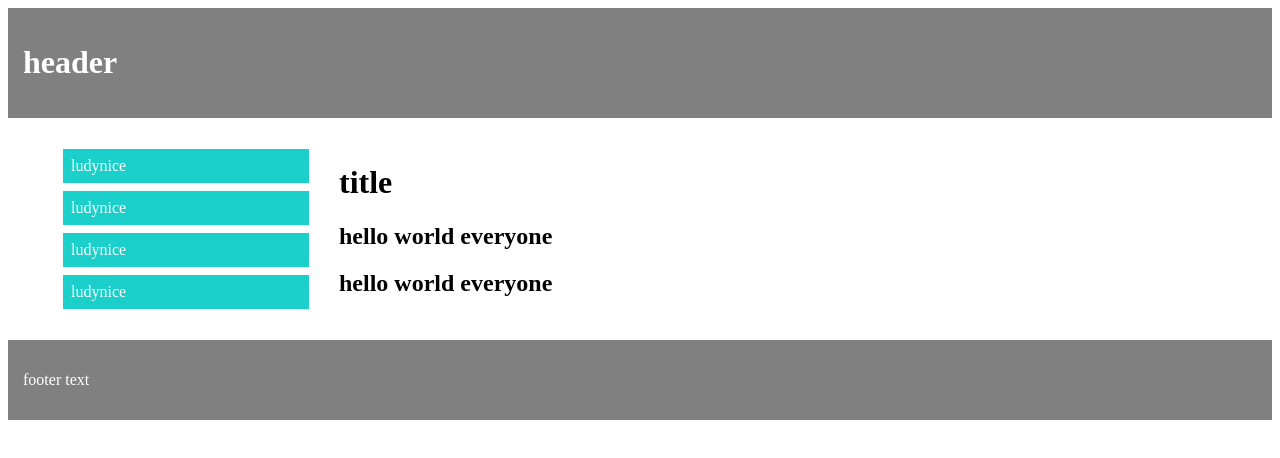
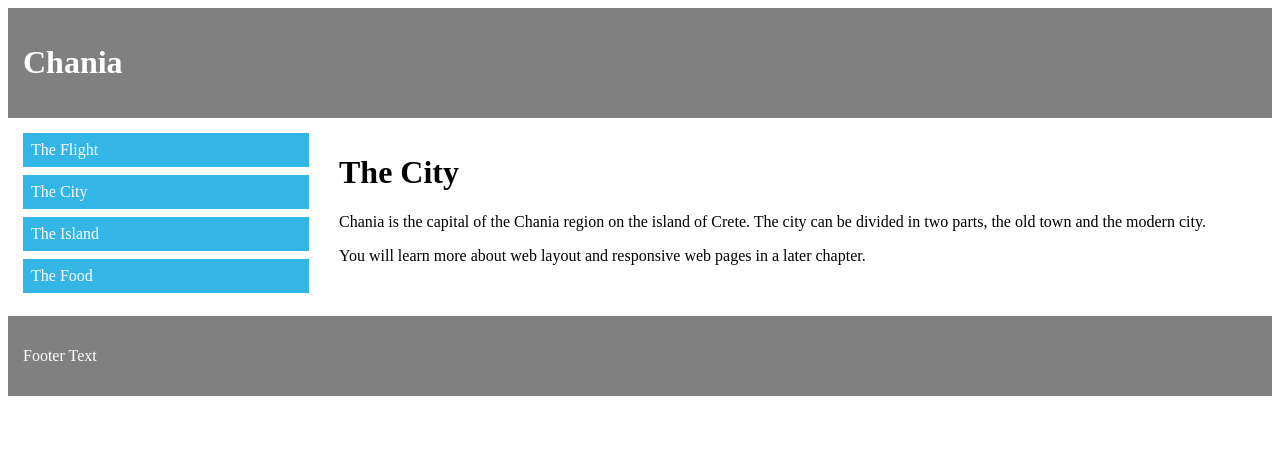
Before and after one commit to yelldo/learningH5, a plain HTML site: page html layout clear/float_and_clear4.html in a window 1280 px wide. Drawn offline with Linux system fonts and the light colour scheme.

Commit message:
commit twice

```diff
--- a/html layout clear/float_and_clear4.html
+++ b/html layout clear/float_and_clear4.html
@@ -1,78 +1,72 @@
-<!doctype html>
-<html lang="en">
+<!DOCTYPE html>
+<html>
 <head>
-    <meta charset="UTF-8">
-    <meta name="viewport"
-          content="width=device-width, user-scalable=no, initial-scale=1.0, maximum-scale=1.0, minimum-scale=1.0">
-    <meta http-equiv="X-UA-Compatible" content="ie=edge">
-    <title>Document</title>
     <style>
-        *{
+        * {
             box-sizing: border-box;
         }
-        div.container{
-            width:100%;
-        }
-        header,footer{
-            background-color: gray;
-            padding: 15px;
+        .header, .footer {
+            background-color: grey;
             color: white;
-        }
-        .column{
-            float:left;
             padding: 15px;
         }
-
-        .clearfix::after{
-            content:"";
+        .column {
+            float: left;
+            padding: 15px;
+        }
+        .clearfix::after {
+            content: "";
+            clear: both;
             display: table;
-            clear:both;
         }
-        .column.menu{
-            width:25%;
+        .menu {
+            width: 25%;
         }
-        .menu ul{
+        .content {
+            width: 75%;
+        }
+        .menu ul {
             list-style-type: none;
+            margin: 0;
+            padding: 0;
         }
-        .menu ul li{
-            background-color: #1bd0ca;
+        .menu li {
+            padding: 8px;
             margin-bottom: 8px;
-            padding: 8px;
-            color:white;
+            background-color: #33b5e5;
+            color: #ffffff;
         }
-        .menu ul li:hover{
-            background-color: #1AA4CA;
+        .menu li:hover {
+            background-color: #0099cc;
         }
-        .menu ul a {
-            text-decoration: none;
-        }
-        .column.content{
-            padding-top: 25px;
-            /*margin-left: 15px;*/
-            width:75%;
-        }
-
     </style>
 </head>
 <body>
-    <div class="container">
-        <header><h1>header</h1></header>
+
+<div class="header">
+    <h1>Chania</h1>
+</div>
+
 <div class="clearfix">
     <div class="column menu">
         <ul>
-                    <a href="#"><li>ludynice</li></a>
-                    <a href="#"><li>ludynice</li></a>
-                    <a href="#"><li>ludynice</li></a>
-                    <a href="#"><li>ludynice</li></a>
+            <li>The Flight</li>
+            <li>The City</li>
+            <li>The Island</li>
+            <li>The Food</li>
         </ul>
     </div>
+
     <div class="column content">
-                <h1>title</h1>
-                <h2>hello world everyone</h2>
-                <h2>hello world everyone</h2>
+        <h1>The City</h1>
+        <p>Chania is the capital of the Chania region on the island of Crete. The city can be divided in two parts, the old town and the modern city.</p>
+        <p>You will learn more about web layout and responsive web pages in a later chapter.</p>
     </div>
 </div>
-        <footer><p>footer text</p></footer>
+
+<div class="footer">
+    <p>Footer Text</p>
 </div>
+
 </body>
 </html>
```
Also changed, not shown: html layout clear/float_and_clear3.html (+16 -7 lines). Lines whose indentation alone changed are shown as unchanged.
